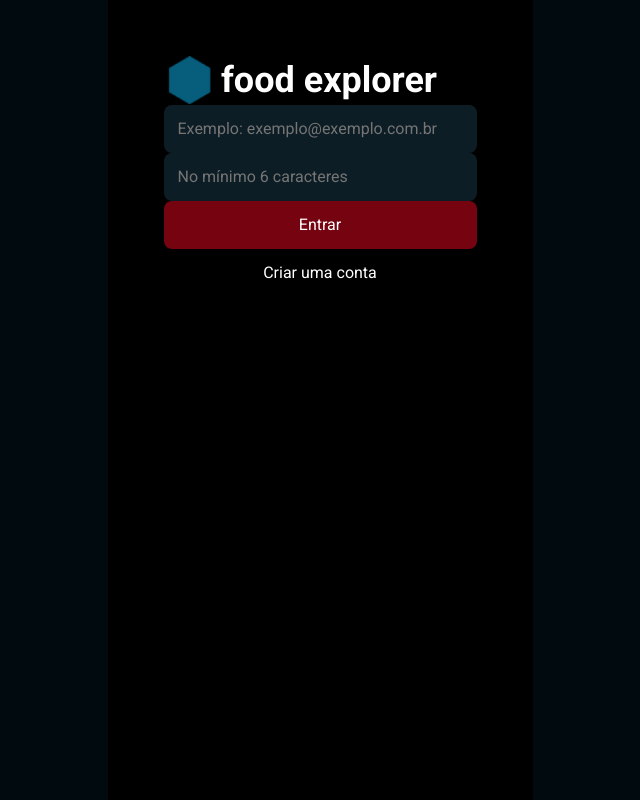
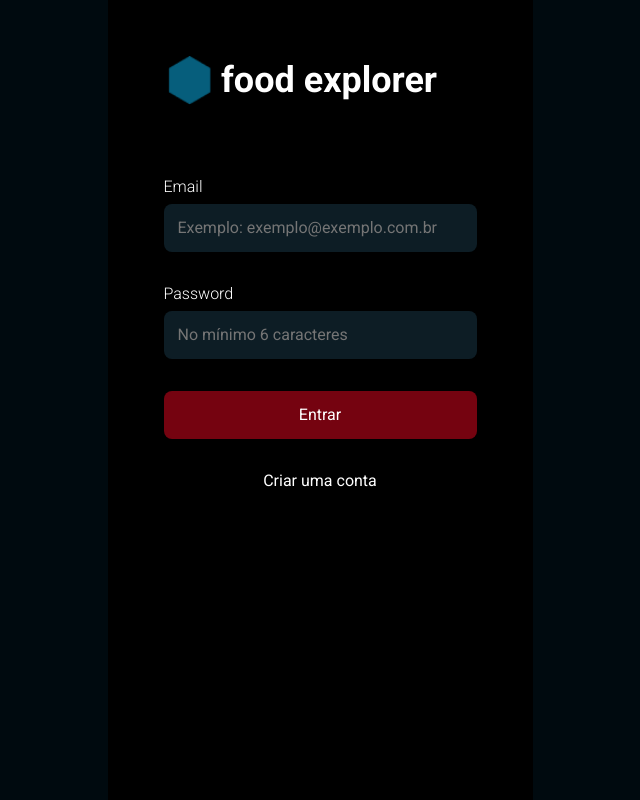
Before and after one commit to jacksonMarcelinoFreitas/Food_Explorer, a React (Vite) app: page / in a window 1280 px wide. Shown: the whole page, without its empty margins (320-960 px from the left). Built offline with nearby package versions, Linux system fonts and the light colour scheme.

Commit message:
:sparkles::lipstick: feat: finished signin page, create label component

```diff
--- a/src/components/Brand/index.jsx
+++ b/src/components/Brand/index.jsx
@@ -1,9 +1,9 @@
 import { Container } from './style';
 import hexagon from '../../assets/hexagon.png';
 
-export function Brand(){
+export function Brand({...rest}){
   return(
-    <Container>
+    <Container {...rest}>
       <img src={ hexagon }/>
       <p>food explorer</p>
     </Container>
--- a/src/components/ButtonText/style.js
+++ b/src/components/ButtonText/style.js
@@ -1,7 +1,6 @@
 import { styled } from "styled-components";
 
 export const Container = styled.button`
-  height: 48px;
   width: 100%;
 
   background: transparent;
--- /dev/null
+++ b/src/components/Label/index.jsx
@@ -0,0 +1,8 @@
+import { Container } from './style';
+export function Label({title}){
+  return(
+    <Container>
+      {title}
+    </Container>
+  )
+}
--- /dev/null
+++ b/src/components/Label/style.js
@@ -0,0 +1,6 @@
+import styled from 'styled-components';
+
+export const Container = styled.p`
+  font-weight: 100;
+  text-align: left;
+`
--- a/src/pages/SignIn/index.jsx
+++ b/src/pages/SignIn/index.jsx
@@ -3,20 +3,38 @@ import { Brand } from '../../components/Brand';
 import { Input } from '../../components/Input';
 import { Button } from '../../components/Button';
 import { ButtonText } from '../../components/ButtonText';
+import { Label } from '../../components/Label';
 // import { MobileContainer } from '../../components/MobileContainer';
 
 export function SignIn(){
   return(
     <Container>
-        <Brand/>
+        <Brand
+          className="brand"
+        />
 
-        <Input placeholder='Exemplo: exemplo@exemplo.com.br'/>
+        <div className="input-wrapper">
+          <Label title='Email'/>
+          <Input
+            placeholder='Exemplo: exemplo@exemplo.com.br'
+            type="email"
+          />
+        </div>
 
-        <Input placeholder='No mínimo 6 caracteres'/>
+        <div className="input-wrapper">
+          <Label title='Password'/>
+          <Input
+            placeholder='No mínimo 6 caracteres'
+            type="password"
+          />
+        </div>
 
-        <Button title={'Entrar'}/>
+        <Button
+          title={'Entrar'}
+          className="button"
+        />
 
-        <ButtonText title={'Criar uma conta'}/>
+        <ButtonText title={'Criar uma conta'} isActive={true} className="button"/>
 
     </Container>
   )
--- a/src/pages/SignIn/style.js
+++ b/src/pages/SignIn/style.js
@@ -5,4 +5,23 @@ export const Container = styled.div`
   height: 100%;
   background: ${({theme})=> theme.COLORS.white};
   color: white;
+
+  .input-wrapper{
+    display: flex;
+    justify-content: left;
+    flex-direction: column;
+    gap: 8px;
+
+    margin-bottom: 32px;
+
+    width: 100%;
+  }
+
+  .brand{
+    margin-bottom: 72px;
+  }
+
+  .button{
+    margin-bottom: 32px;
+  }
 `
```
